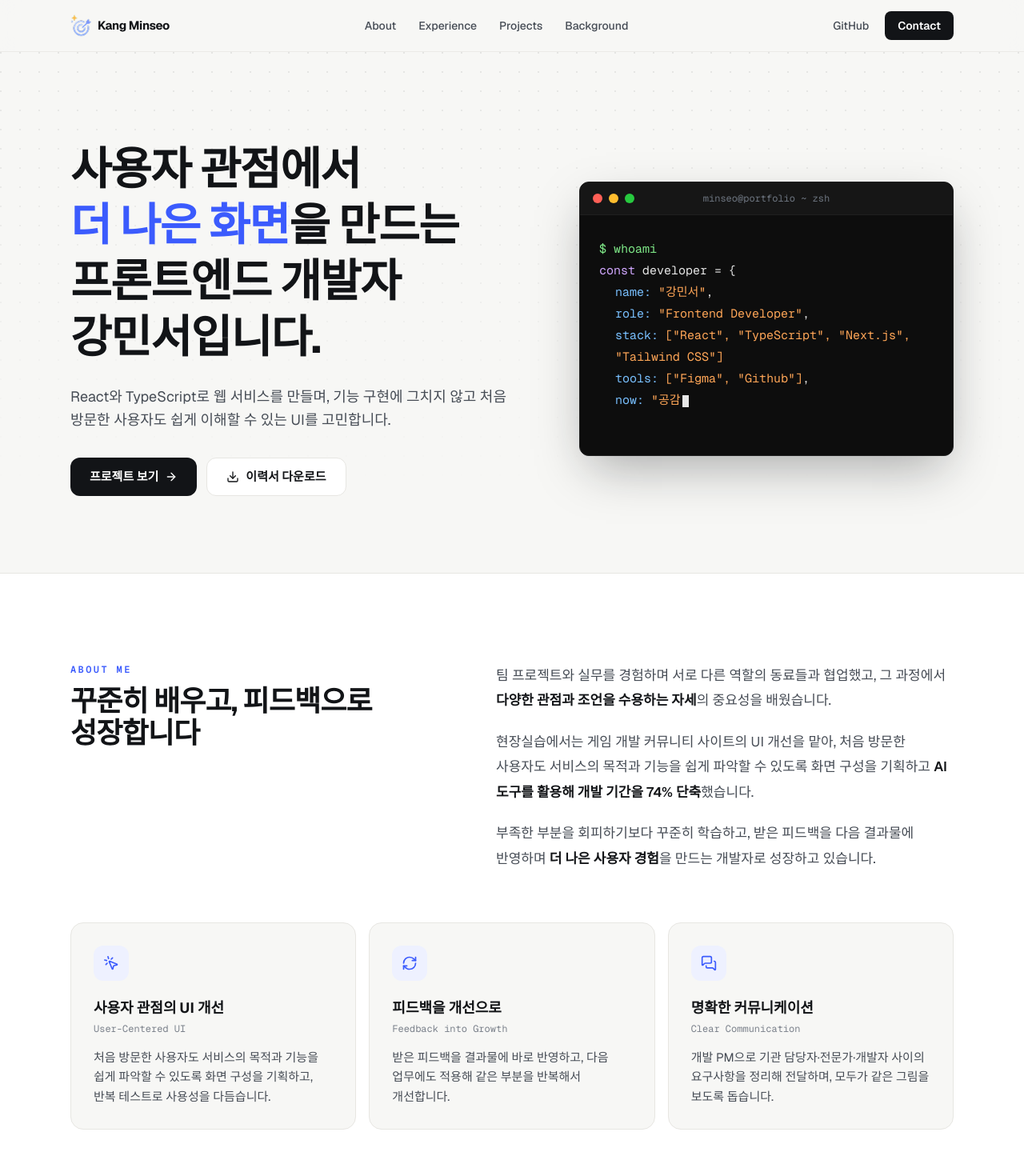
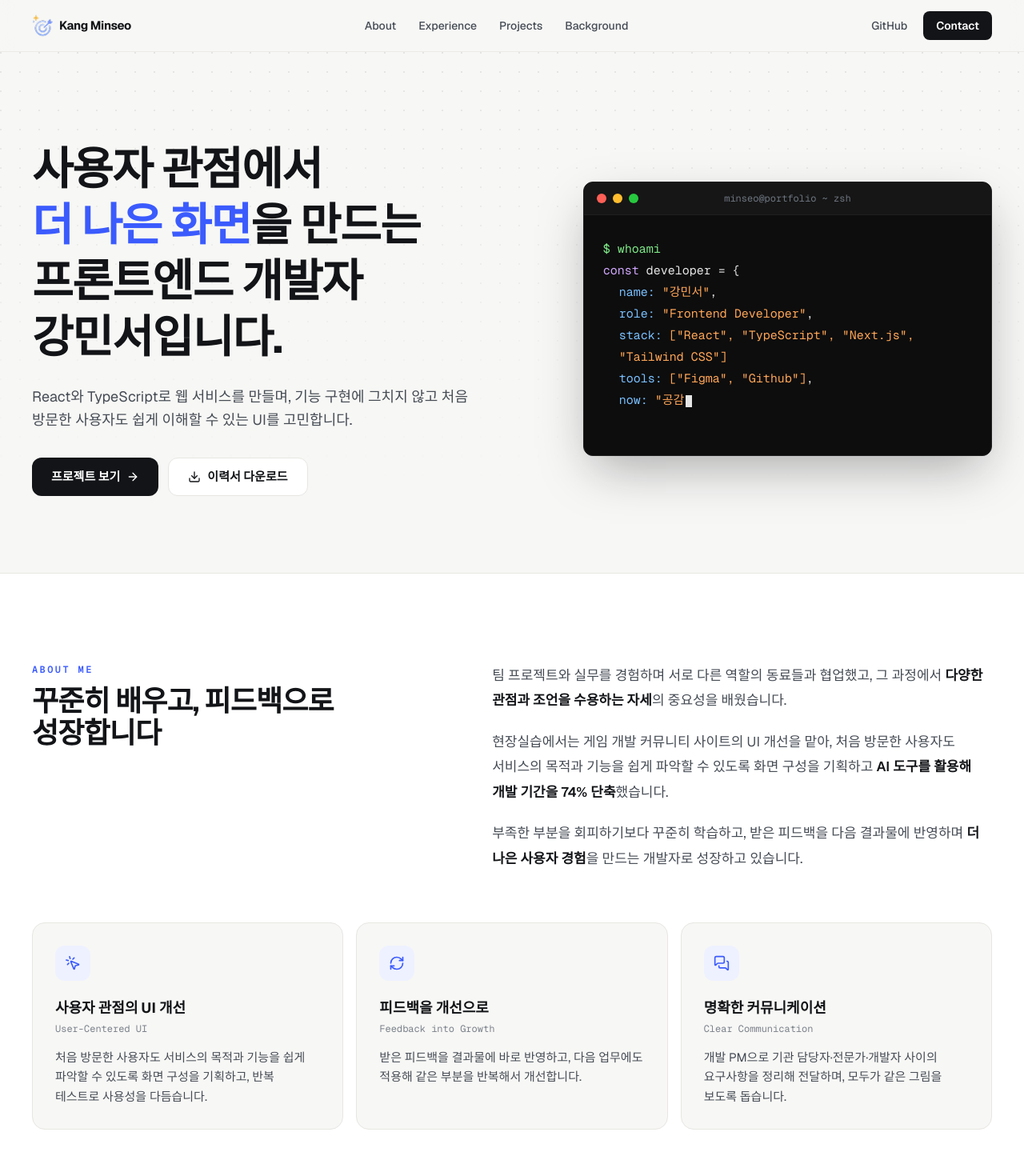
Before and after one commit to sandy424/ms-portfolio, a Next.js app: page / in a window 1280 px wide. Shown: the top 1470 px of the page at 80% size. Built offline with nearby package versions, Linux system fonts and the light colour scheme; a web font is replaced by a local one.

Commit message:
style: 콘텐츠 최대 폭 확장 (1104px → 1280px) 및 섹션 정렬 통일

```diff
--- a/src/app/projects/[slug]/page.tsx
+++ b/src/app/projects/[slug]/page.tsx
@@ -58,7 +58,7 @@ export default async function ProjectDetailPage({
 
   return (
     <main className="flex-1">
-      <div className="mx-auto w-full max-w-4xl px-4 pb-24 pt-10 sm:px-6 sm:pt-14">
+      <div className="mx-auto w-full max-w-5xl px-4 pb-24 pt-10 sm:px-6 sm:pt-14">
         <Link
           href="/#projects"
           className="inline-flex items-center gap-1.5 text-sm font-medium text-muted transition-colors hover:text-ink"
--- a/src/components/About.tsx
+++ b/src/components/About.tsx
@@ -11,7 +11,7 @@ const strengthIcons: Record<Strength["icon"], typeof MousePointerClick> = {
 export default function About() {
   return (
     <section id="about" className="scroll-mt-20 border-t border-line bg-surface">
-      <div className="mx-auto w-full max-w-6xl px-4 py-20 sm:px-6 lg:py-28">
+      <div className="mx-auto w-full max-w-[1360px] px-4 py-20 sm:px-6 lg:px-10 lg:py-28">
         <div className="grid gap-10 lg:grid-cols-[minmax(0,0.9fr)_minmax(0,1.1fr)] lg:gap-16">
           <SectionHeading eyebrow="About Me" title="꾸준히 배우고, 피드백으로 성장합니다" />
           <div className="space-y-5 text-base leading-[1.85] text-sub sm:text-[17px]">
--- a/src/components/Background.tsx
+++ b/src/components/Background.tsx
@@ -16,7 +16,7 @@ function CardTitle({ icon: Icon, children }: { icon: typeof Award; children: Rea
 export default function Background() {
   return (
     <section id="background" className="scroll-mt-20 border-t border-line">
-      <div className="mx-auto w-full max-w-6xl px-4 py-20 sm:px-6 lg:py-28">
+      <div className="mx-auto w-full max-w-[1360px] px-4 py-20 sm:px-6 lg:px-10 lg:py-28">
         <SectionHeading eyebrow="Background" title="학력 · 활동 · 자격" />
 
         <div className="mt-12 grid gap-5 lg:grid-cols-2">
--- a/src/components/Contact.tsx
+++ b/src/components/Contact.tsx
@@ -3,8 +3,9 @@ import { profile } from "../data/profile";
 
 export default function Contact() {
   return (
-    <section id="contact" className="scroll-mt-20 px-4 pb-6 sm:px-6">
-      <div className="relative mx-auto w-full max-w-6xl overflow-hidden rounded-3xl bg-ink px-6 py-16 text-white sm:px-12 sm:py-20">
+    <section id="contact" className="scroll-mt-20 pb-6">
+      <div className="mx-auto w-full max-w-[1360px] px-4 sm:px-6 lg:px-10">
+      <div className="relative overflow-hidden rounded-3xl bg-ink px-6 py-16 text-white sm:px-12 sm:py-20 lg:px-16">
         <div
           aria-hidden
           className="pointer-events-none absolute -right-24 -top-24 h-72 w-72 rounded-full bg-accent/40 blur-3xl"
@@ -51,10 +52,11 @@ export default function Contact() {
         </div>
       </div>
 
-      <footer className="mx-auto flex w-full max-w-6xl flex-col gap-1 py-8 text-sm text-muted sm:flex-row sm:justify-between">
+      <footer className="flex flex-col gap-1 py-8 text-sm text-muted sm:flex-row sm:justify-between">
         <p>© 2026 {profile.englishName}. All rights reserved.</p>
         <p>Built with Next.js · Tailwind CSS</p>
       </footer>
+      </div>
     </section>
   );
 }
--- a/src/components/Experience.tsx
+++ b/src/components/Experience.tsx
@@ -4,7 +4,7 @@ import { experiences } from "../data/profile";
 export default function Experience() {
   return (
     <section id="experience" className="scroll-mt-20 border-t border-line">
-      <div className="mx-auto w-full max-w-6xl px-4 py-20 sm:px-6 lg:py-28">
+      <div className="mx-auto w-full max-w-[1360px] px-4 py-20 sm:px-6 lg:px-10 lg:py-28">
         <SectionHeading
           eyebrow="Experience"
           title="경력"
--- a/src/components/Header.tsx
+++ b/src/components/Header.tsx
@@ -11,7 +11,7 @@ const navItems = [
 export default function Header() {
   return (
     <header className="sticky top-0 z-50 border-b border-line/70 bg-canvas/80 backdrop-blur-md">
-      <div className="mx-auto flex h-16 w-full max-w-6xl items-center justify-between gap-4 px-4 sm:px-6">
+      <div className="mx-auto flex h-16 w-full max-w-[1360px] items-center justify-between gap-4 px-4 sm:px-6 lg:px-10">
         <Link href="/" className="flex items-center gap-2 text-[15px] font-bold tracking-tight text-ink">
           <img src="/Logo.png" alt="" width={26} height={26} className="rounded-md" />
           {profile.englishName}
--- a/src/components/Hero.tsx
+++ b/src/components/Hero.tsx
@@ -10,7 +10,7 @@ export default function Hero() {
         aria-hidden
         className="pointer-events-none absolute inset-0 bg-[radial-gradient(circle_at_1px_1px,rgba(18,20,23,0.08)_1px,transparent_0)] [background-size:24px_24px] [mask-image:linear-gradient(to_bottom,black,transparent_85%)]"
       />
-      <div className="relative mx-auto grid w-full max-w-6xl items-center gap-12 px-4 pb-16 pt-14 sm:px-6 sm:pt-20 lg:grid-cols-[minmax(0,1.1fr)_minmax(0,0.9fr)] lg:gap-16 lg:pb-24 lg:pt-28">
+      <div className="relative mx-auto grid w-full max-w-[1360px] items-center gap-12 px-4 pb-16 pt-14 sm:px-6 sm:pt-20 lg:px-10 lg:grid-cols-[minmax(0,1.1fr)_minmax(0,0.9fr)] lg:gap-16 lg:pb-24 lg:pt-28">
         <div className="min-w-0">
           <h1 className="text-[2.25rem] font-bold leading-[1.25] tracking-tight text-ink sm:text-5xl lg:text-[3.5rem]">
             사용자 관점에서
--- a/src/components/Projects.tsx
+++ b/src/components/Projects.tsx
@@ -7,7 +7,7 @@ import { projects } from "../data/projects";
 export default function Projects() {
   return (
     <section id="projects" className="scroll-mt-20 border-t border-line bg-surface">
-      <div className="mx-auto w-full max-w-6xl px-4 py-20 sm:px-6 lg:py-28">
+      <div className="mx-auto w-full max-w-[1360px] px-4 py-20 sm:px-6 lg:px-10 lg:py-28">
         <SectionHeading
           eyebrow="Projects"
           title="프로젝트"
```
